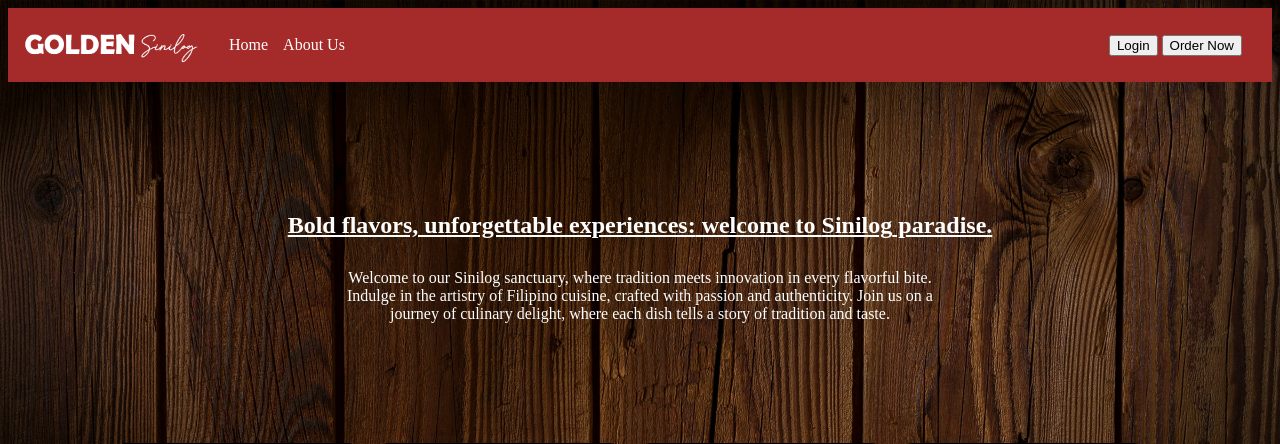
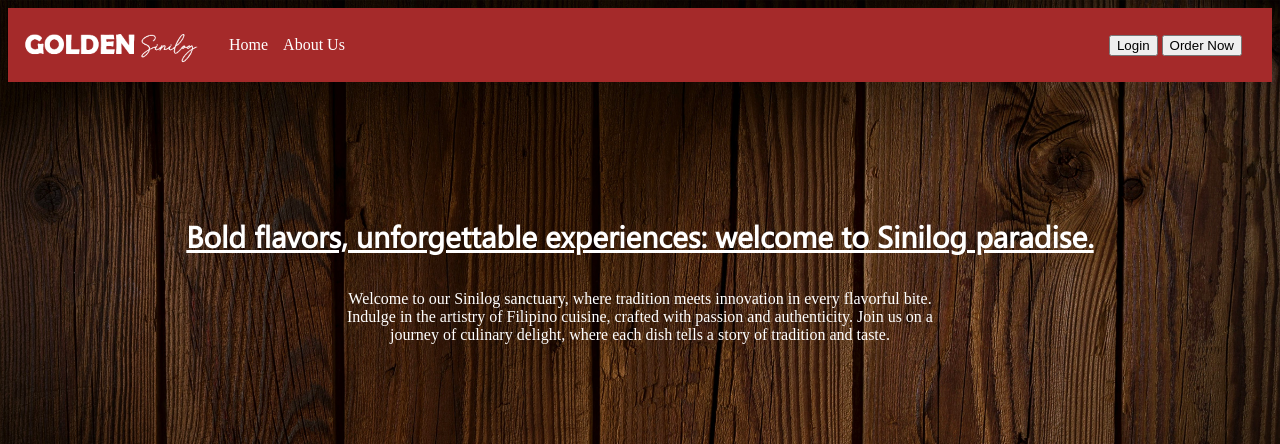
Before and after one commit to VintanaEnf/Golden-Sinilog-Website, a PHP site: page / in a window 1280 px wide. Shown: the top 444 px of the page. Run offline with PHP 8.4, Linux system fonts and the light colour scheme; some web fonts are replaced.

Commit message:
Fonts Added

```diff
--- a/CSS/home.css
+++ b/CSS/home.css
@@ -1,6 +1,16 @@
 @font-face {
     font-family: aotf;
     src: url(../FONTS/AOTFShinGoProMedium.otf);
+}
+
+@font-face {
+    font-family: rastanty;
+    src: url(../FONTS/Rastanty\ Cortez.otf);
+}
+
+@font-face {
+    font-family: phagspa;
+    src: url(../FONTS/phagspa.ttf);
 }
 
 a{
@@ -13,6 +23,9 @@ p{
     font-family: aotf;
 }
 
+h3{
+    font-family: rastanty;
+}
 .flexnav{
     display: flex;
     justify-content: space-between;
@@ -65,6 +78,11 @@ p{
     color: white;
 }
 
+#bold-flavors{
+    font-size: 30;
+    font-family: phagspa;
+}
+
 #paragraphWelcome{
     margin: auto;
     margin-top: 20px;
@@ -98,7 +116,6 @@ body{
     padding-right:20px;
     padding-top: 40px;
     padding-bottom: 40px;
-    border: 1px solid black;
     background-color: rgba(0, 0, 0, 0.5);
     margin-right: 20px;
 }
--- a/index.html
+++ b/index.html
@@ -25,7 +25,7 @@
         </nav>
 
         <div class = "MainText">
-        <h2><u><b>Bold flavors, unforgettable experiences:</b> welcome to <b>Sinilog</b> paradise.</u></h2>
+        <h2 id = "bold-flavors"><u><b>Bold flavors, unforgettable experiences:</b> welcome to <b>Sinilog</b> paradise.</u></h2>
         <p id = "paragraphWelcome">Welcome to our Sinilog sanctuary, where tradition meets innovation in every flavorful bite. Indulge in the artistry of Filipino cuisine, crafted with passion and authenticity. Join us on a journey of culinary delight, where each dish tells a story of tradition and taste.</p>
         </div>
     </body>
```
Also changed, not shown: FONTS/Rastanty Cortez.otf (added), FONTS/Rastanty Cortez.ttf (added), FONTS/phagspa.ttf (added), FONTS/phagspab.ttf (added).
